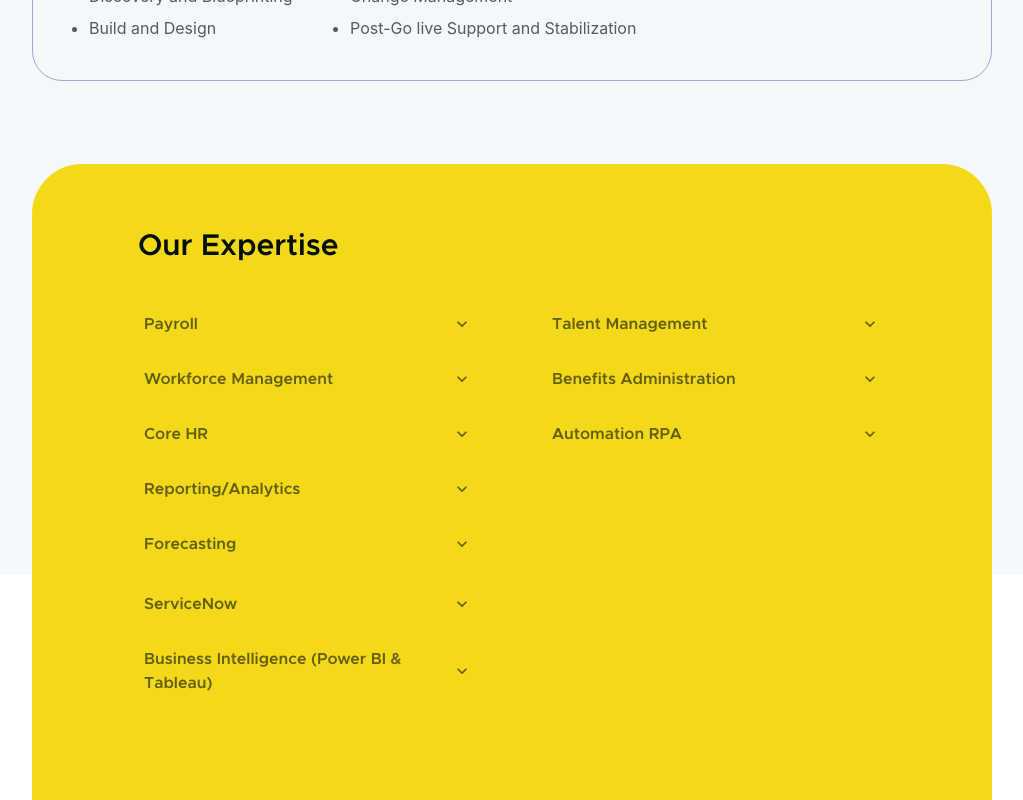
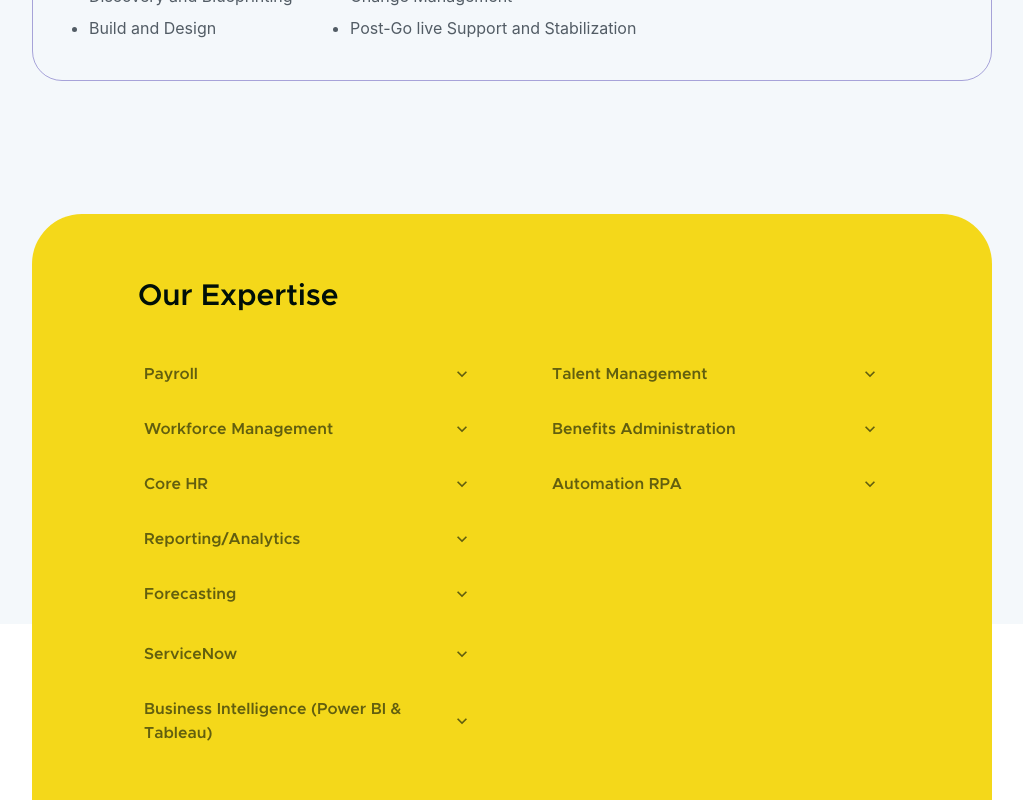
Before and after one commit to frontendninja10/overhol, a React (Vite) app: page / in a window 1280 px wide. Shown: the part 1260-2060 px from the top of the page, without its empty margins (128-1151 px from the left). Built offline with nearby package versions, Linux system fonts and the light colour scheme.

Commit message:
Fix: adjust spacingg above expertise mobile view

```diff
--- a/src/components/Expertise.jsx
+++ b/src/components/Expertise.jsx
@@ -20,7 +20,7 @@
       color={"#000F08"}
       alignItems={"center"}
       mb={{ base: "-750px", md: "-650px" }}
-      mt={{ base: "-200px", md: "-150px" }}
+      mt={{ base: "-150px", md: "-100px" }}
       bgColor={"#f4f8fb"}
       className="chrome-box"
       css={{
```
